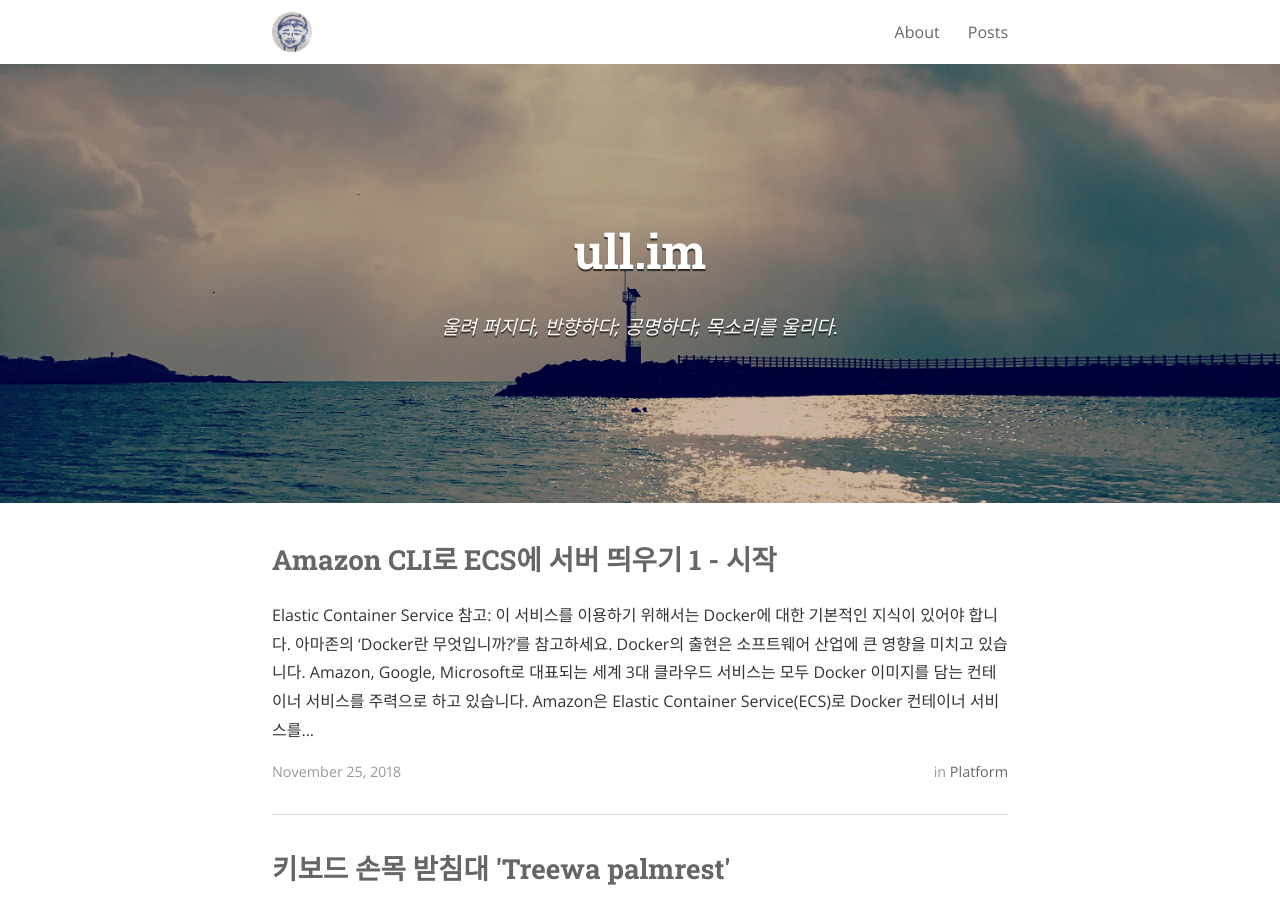
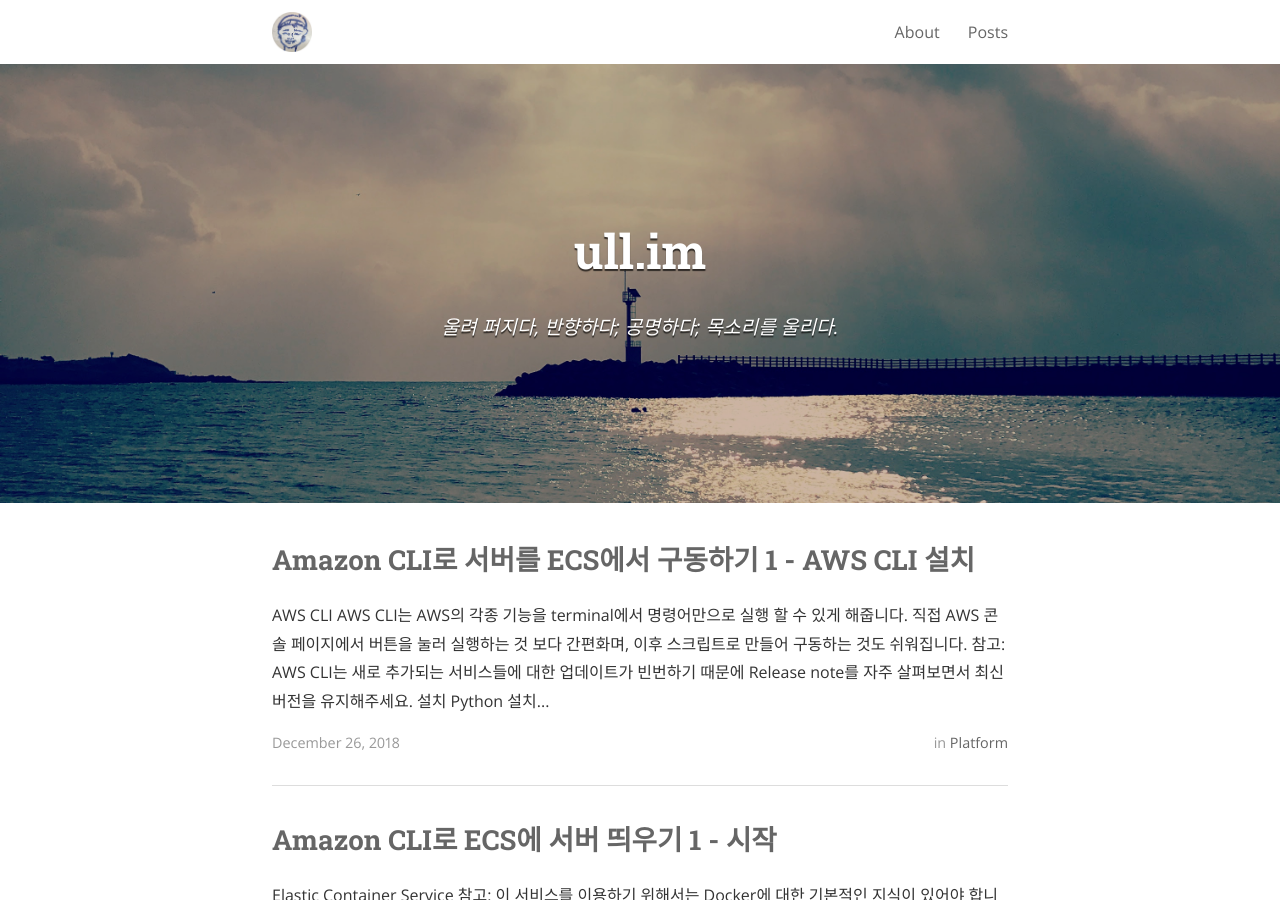
Before and after one commit to einsub/einsub.github.com, a Jekyll site: the page built from index.html, in a window 1280 px wide and 900 px high. Built offline with Jekyll 4.4.1, drawn with Linux system fonts in a browser that asks for light colours; nearby versions of some CDN libraries; the list of posts is cut into pages by our own code.

Commit message:
install aws cli

````diff
--- /dev/null
+++ b/_posts/2018-11-26-installing-the-aws-command-line-interface.markdown
@@ -0,0 +1,57 @@
+---
+layout: post
+title: "Amazon CLI로 서버를 ECS에서 구동하기 1 - AWS CLI 설치"
+date: 2018-12-26 21:50:15
+author: Reid
+categories:
+  - platform
+tags:
+  - amazon
+  - aws
+  - ecs
+  - docker
+  - amazon cli
+published: true
+---
+# AWS CLI
+AWS CLI는 AWS의 각종 기능을 terminal에서 명령어만으로 실행 할 수 있게 해줍니다. 직접 AWS 콘솔 페이지에서 버튼을 눌러 실행하는 것 보다 간편화며, 이후 스크립트로 만들어 구동하는 것도 쉬워집니다.
+
+> 참고: AWS CLI는 새로 추가되는 서비스들에 대한 업데이트가 빈번하기 때문에 [Release note](https://github.com/aws/aws-cli/releases)를 자주 살펴보면서 최신 버전을 유지해주세요.
+
+## 설치
+### Python 설치
+
+> 참고: 글을 작성중인 환경은 macOS Mojave 10.14.1이며, Python 2.7.15와 pip 18.0이 기본으로 설치되어 있습니다.
+
+AWS CLI는 파이썬으로 작성되었습니다. Python 2.6.4 이상 혹은 Python 3.3 이상 버전을 설치하세요. [홈페이지](https://www.python.org/downloads/)에서 직접 설치하거나 mac이라면 Homebrew를 이용합니다.
+```
+$ brew install python
+```
+Python 패키지 관리자인 pip도 설치합니다.
+```
+curl https://bootstrap.pypa.io/get-pip.py -o get-pip.py
+python get-pip.py --user
+```
+
+### AWS CLI 설치
+pip으로 AWS CLI를 설치합니다.
+```shell
+$ pip install awscli --upgrade --user
+```
+- --upgrade: 이미 설치되어 있다면 필요에 따라 파일들을 업그레이드시킵니다.
+- --user: OS의 user 디렉토리 하위에 설치하기 때문에 global로 설치한 프로그램과의 충돌을 방지해줍니다. root 권한이 필요없기 때문에 sudo를 붙여 줄 필요도 없습니다. 다만, 어디서나 실행 가능하도록 path 설정을 해줘야 합니다.
+
+어디서든 AWS CLI를 실행 할 수 있도록 path를 설정합니다. aws 설치 중에 나오는 메시지의 마지막 부분을 보시면 설치 된 경로가 어디고, 그 경로가 PATH에 추가되어 있지 않으니 추가하라는 친절한 메시지가 나옵니다. 그 경로를 PATH에 추가합니다.
+
+`The scripts pyrsa-decrypt, pyrsa-decrypt-bigfile, pyrsa-encrypt, pyrsa-encrypt-bigfile, pyrsa-keygen, pyrsa-priv2pub, pyrsa-sign and pyrsa-verify are installed in '/Users/leeinsub/Library/Python/2.7/bin' which is not on PATH.
+ Consider adding this directory to PATH or, if you prefer to suppress this warning, use --no-warn-script-location.`
+
+.bash_profile 끝에 다음 한 줄을 추가합니다.
+
+`export PATH=/Users/leeinsub/Library/Python/2.7/bin:${PATH}`
+
+설치가 잘 되었는지 version 정보를 확인합니다.
+```bash
+$ aws --version
+aws-cli/1.16.60 Python/2.7.10 Darwin/18.2.0 botocore/1.12.50
+```
````
Also changed, not shown: _posts/2018-11-25-what-is-amazon-elastic-container-service.markdown (line endings or trailing spaces).
